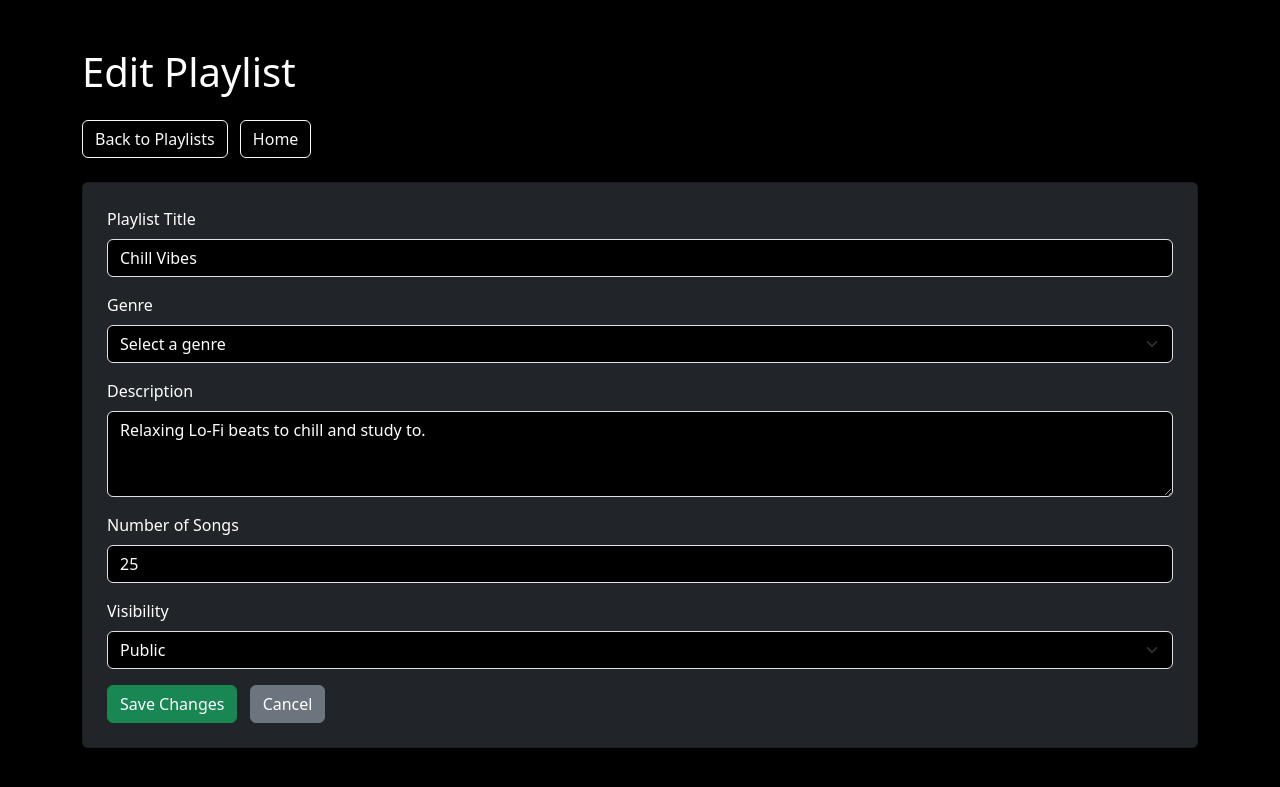
After one commit to Ugniu5v/ISPagrindai, a Django app: page /playlists/edit/1/ in a window 1280 px wide. The commit adds this page. Shown: the top 787 px of the page. Run offline with Django 5.2, Linux system fonts and the light colour scheme.

Commit message:
Playlist pages
Added basic functions to see playlists

```diff
--- /dev/null
+++ b/playlists/templates/playlists/editPlaylist.html
@@ -0,0 +1,71 @@
+<!DOCTYPE html>
+<html lang="en">
+<head>
+    <meta charset="UTF-8">
+    <meta name="viewport" content="width=device-width, initial-scale=1.0">
+    <title>Edit Playlist - ISPagrindai</title>
+    <link href="https://cdn.jsdelivr.net/npm/bootstrap@5.3.0/dist/css/bootstrap.min.css" rel="stylesheet">
+    <script src="https://cdn.jsdelivr.net/npm/bootstrap@5.3.0/dist/js/bootstrap.bundle.min.js"></script>
+</head>
+
+<body class="bg-black text-white p-4">
+    <div class="container mt-4">
+        <h1 class="mb-4">Edit Playlist</h1>
+
+        <nav class="mb-4">
+            <a href="{% url 'playlists:index' %}" class="btn btn-outline-light me-2">Back to Playlists</a>
+            <a href="{% url 'homepage' %}" class="btn btn-outline-light">Home</a>
+        </nav>
+
+        {% if playlist %}
+        <div class="card bg-dark text-white p-4 shadow-lg">
+            <form method="POST" action="{% url 'playlists:editPlaylist' playlist.id %}">
+                {% csrf_token %}
+
+                <div class="mb-3">
+                    <label for="title" class="form-label">Playlist Title</label>
+                    <input type="text" id="title" name="title" class="form-control bg-black text-white" value="{{ playlist.title }}" required>
+                </div>
+
+                <div class="mb-3">
+                    <label for="genre" class="form-label">Genre</label>
+                    <select id="genre" name="genre" class="form-select bg-black text-white" required>
+                        <option {% if playlist.genre == "" %}selected{% endif %}>Select a genre</option>
+                        <option {% if playlist.genre == "Pop" %}selected{% endif %}>Pop</option>
+                        <option {% if playlist.genre == "Rock" %}selected{% endif %}>Rock</option>
+                        <option {% if playlist.genre == "Hip-Hop" %}selected{% endif %}>Hip-Hop</option>
+                        <option {% if playlist.genre == "Jazz" %}selected{% endif %}>Jazz</option>
+                        <option {% if playlist.genre == "Electronic" %}selected{% endif %}>Electronic</option>
+                        <option {% if playlist.genre == "Classical" %}selected{% endif %}>Classical</option>
+                        <option {% if playlist.genre == "Other" %}selected{% endif %}>Other</option>
+                    </select>
+                </div>
+
+                <div class="mb-3">
+                    <label for="description" class="form-label">Description</label>
+                    <textarea id="description" name="description" rows="3" class="form-control bg-black text-white">{{ playlist.description }}</textarea>
+                </div>
+
+                <div class="mb-3">
+                    <label for="songs" class="form-label">Number of Songs</label>
+                    <input type="number" id="songs" name="songs" min="1" class="form-control bg-black text-white" value="{{ playlist.songs }}">
+                </div>
+
+                <div class="mb-3">
+                    <label for="visibility" class="form-label">Visibility</label>
+                    <select id="visibility" name="visibility" class="form-select bg-black text-white" required>
+                        <option {% if playlist.visibility == "Public" %}selected{% endif %}>Public</option>
+                        <option {% if playlist.visibility == "Private" %}selected{% endif %}>Private</option>
+                    </select>
+                </div>
+
+                <button type="submit" class="btn btn-success">Save Changes</button>
+                <a href="{% url 'playlists:playlistDetail' playlist.id %}" class="btn btn-secondary ms-2">Cancel</a>
+            </form>
+        </div>
+        {% else %}
+        <p>Playlist not found.</p>
+        {% endif %}
+    </div>
+</body>
+</html>
--- a/playlists/urls.py
+++ b/playlists/urls.py
@@ -5,4 +5,8 @@ app_name = "playlists"
 
 urlpatterns = [
     path("", views.index, name="index"),
+    path('create/', views.createPlaylist, name='createPlaylist'),
+    path('search/', views.searchPlaylist, name='searchPlaylist'),
+    path('detail/<int:playlist_id>/', views.playlistDetail, name='playlistDetail'),
+    path('edit/<int:playlist_id>/', views.editPlaylist, name='editPlaylist'),
 ]
--- a/playlists/views.py
+++ b/playlists/views.py
@@ -1,6 +1,69 @@
 from django.shortcuts import render
 
+MOCK_PLAYLISTS = [
+    {
+        "id": 1,
+        "title": "Chill Vibes",
+        "genre": "Lo-Fi",
+        "songs": 25,
+        "visibility": "Public",
+        "description": "Relaxing Lo-Fi beats to chill and study to.",
+        "created": "Sep 10, 2024"
+    },
+    {
+        "id": 2,
+        "title": "Workout Energy",
+        "genre": "EDM",
+        "songs": 40,
+        "visibility": "Public",
+        "description": "High-energy tracks to keep your motivation up during workouts.",
+        "created": "Jul 2, 2024"
+    },
+    {
+        "id": 3,
+        "title": "Classic Rock Anthems",
+        "genre": "Rock",
+        "songs": 50,
+        "visibility": "Private",
+        "description": "Legendary rock tracks from the 70s and 80s.",
+        "created": "Oct 1, 2024"
+    }
+]
 
 # Create your views here.
 def index(request):
     return render(request, "playlists/index.html")
+
+def createPlaylist(request):
+    return render(request, 'playlists/CreatePlaylist.html')
+
+def searchPlaylist(request):
+    query = request.GET.get('query', '').lower()
+    if query:
+        results = [p for p in MOCK_PLAYLISTS if query in p["title"].lower() or query in p["genre"].lower()]
+    else:
+        results = []
+    return render(request, 'playlists/searchPlaylist.html', {'playlists': results})
+
+def playlistDetail(request, playlist_id):
+    # Find the playlist by its id
+    playlist = next((p for p in MOCK_PLAYLISTS if p["id"] == playlist_id), None)
+    return render(request, 'playlists/playlistDetail.html', {'playlist': playlist})
+
+def editPlaylist(request, playlist_id):
+    # Find playlist
+    playlist = next((p for p in MOCK_PLAYLISTS if p["id"] == playlist_id), None)
+    if not playlist:
+        return render(request, 'playlists/editPlaylist.html', {'playlist': None})
+
+    if request.method == 'POST':
+        # Update mock data (for now; replace with database save later)
+        playlist['title'] = request.POST.get('title', playlist['title'])
+        playlist['genre'] = request.POST.get('genre', playlist['genre'])
+        playlist['description'] = request.POST.get('description', playlist['description'])
+        playlist['songs'] = int(request.POST.get('songs', playlist['songs']))
+        playlist['visibility'] = request.POST.get('visibility', playlist['visibility'])
+        # Redirect to playlist details page
+        return redirect('playlists:playlistDetail', playlist_id=playlist_id)
+
+    return render(request, 'playlists/editPlaylist.html', {'playlist': playlist})
```
Also changed, not shown: playlists/templates/playlists/createPlaylist.html (added, +67 -0 lines), playlists/templates/playlists/index.html (+48 -4 lines), playlists/templates/playlists/playlistDetail.html (added, +39 -0 lines), playlists/templates/playlists/searchPlaylist.html (added, +47 -0 lines).
